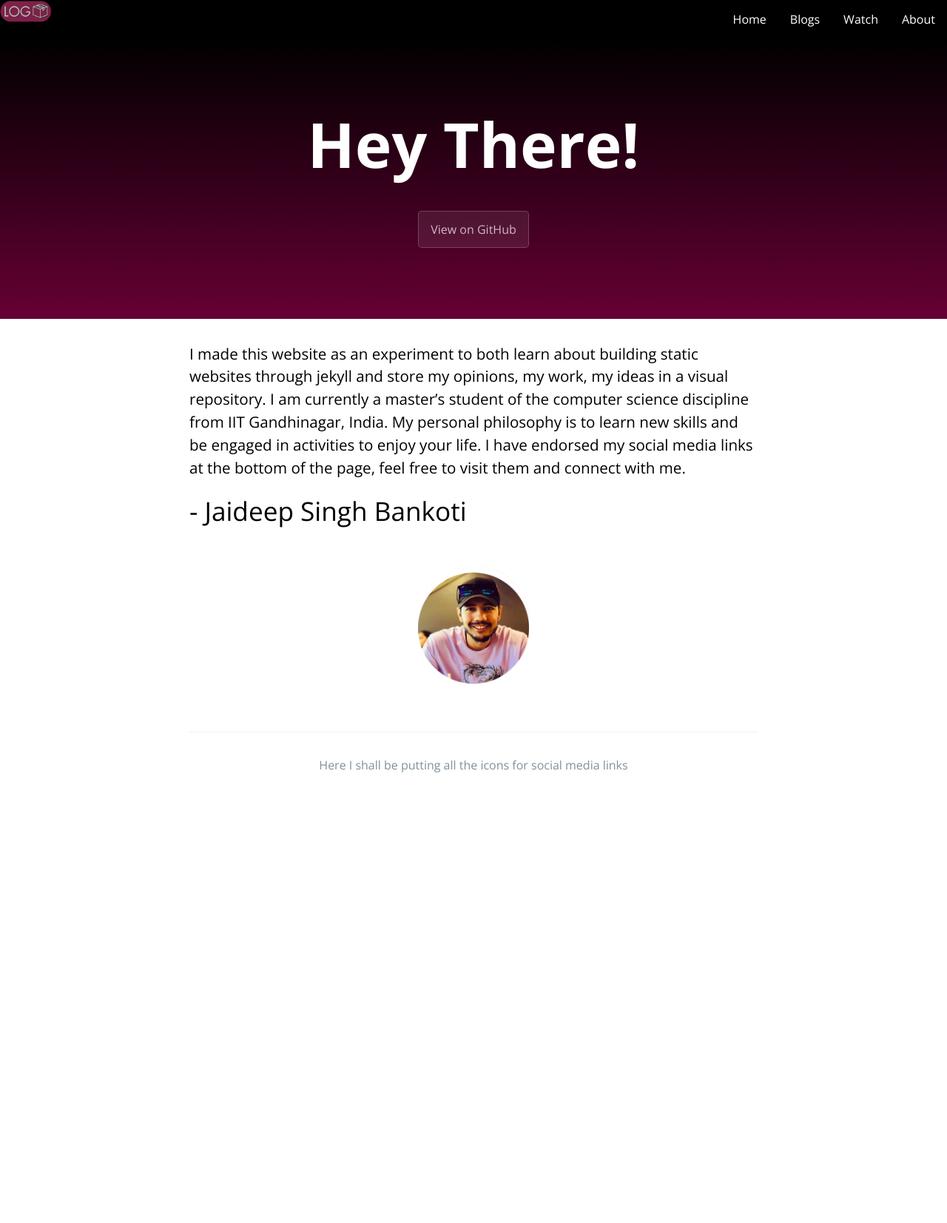
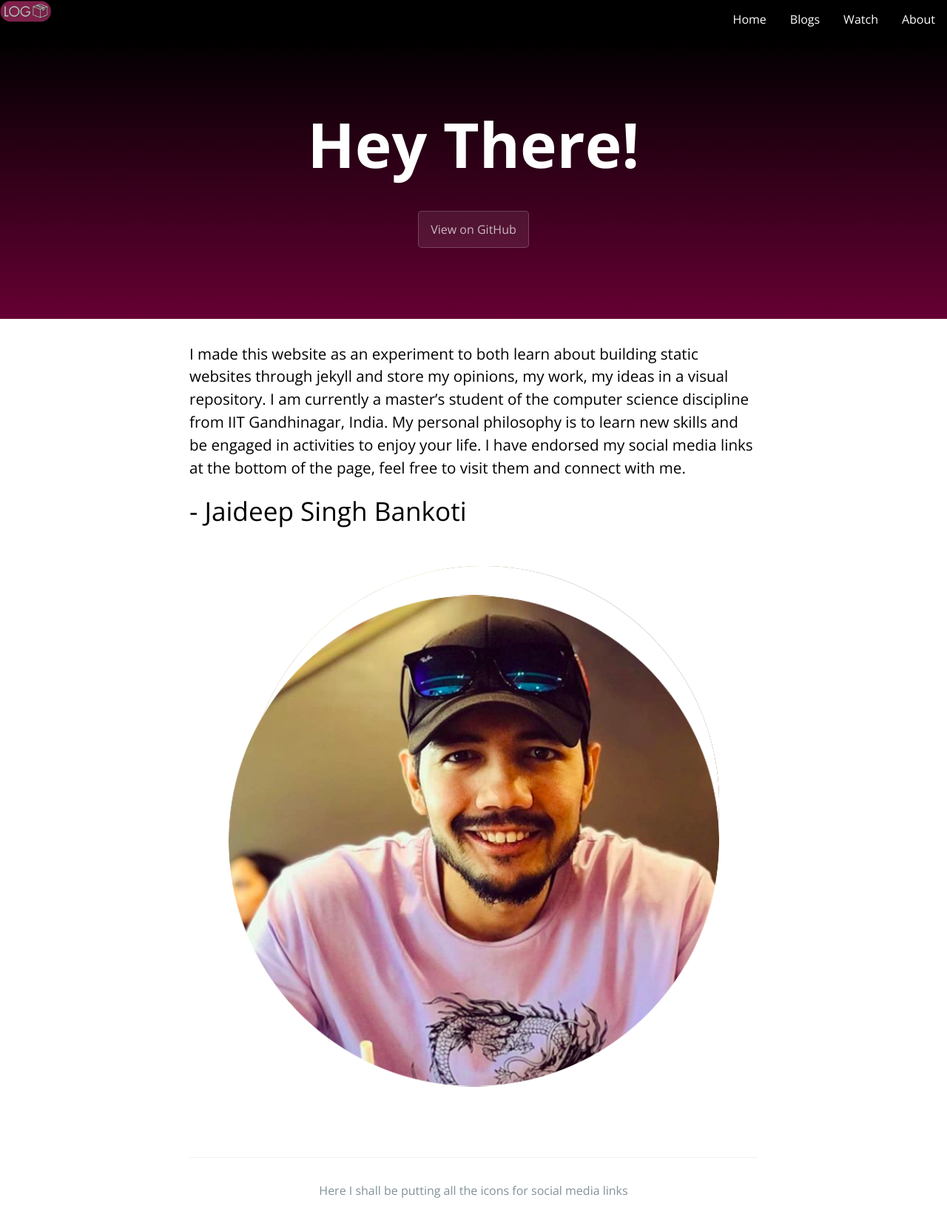
Before and after one commit to jaideepbankoti/logbox, a Jekyll site: the page built from about.markdown, in a window 1280 px wide. Shown: the whole page at 74% size. Built offline with Jekyll 4.4.1, drawn with Linux system fonts in a browser that asks for light colours; before the commit the page ends 1078 px from its top, so only the background shows below that.

Commit message:
Update post.html

```diff
--- a/_layouts/post.html
+++ b/_layouts/post.html
@@ -12,7 +12,7 @@
     </main>
     {% if page.title == "Hey There!" %}
     <div align=center>
-    <img src="https://github.com/jaideepbankoti/logbox/blob/gh-pages/assets/img/JDprofr.png" alt="JD" width="150px">
+    <img src="https://github.com/jaideepbankoti/logbox/blob/gh-pages/assets/img/JDprofr.png" alt="JD">
     </div>
     {% endif %}
     {% include footer.html %}
```
